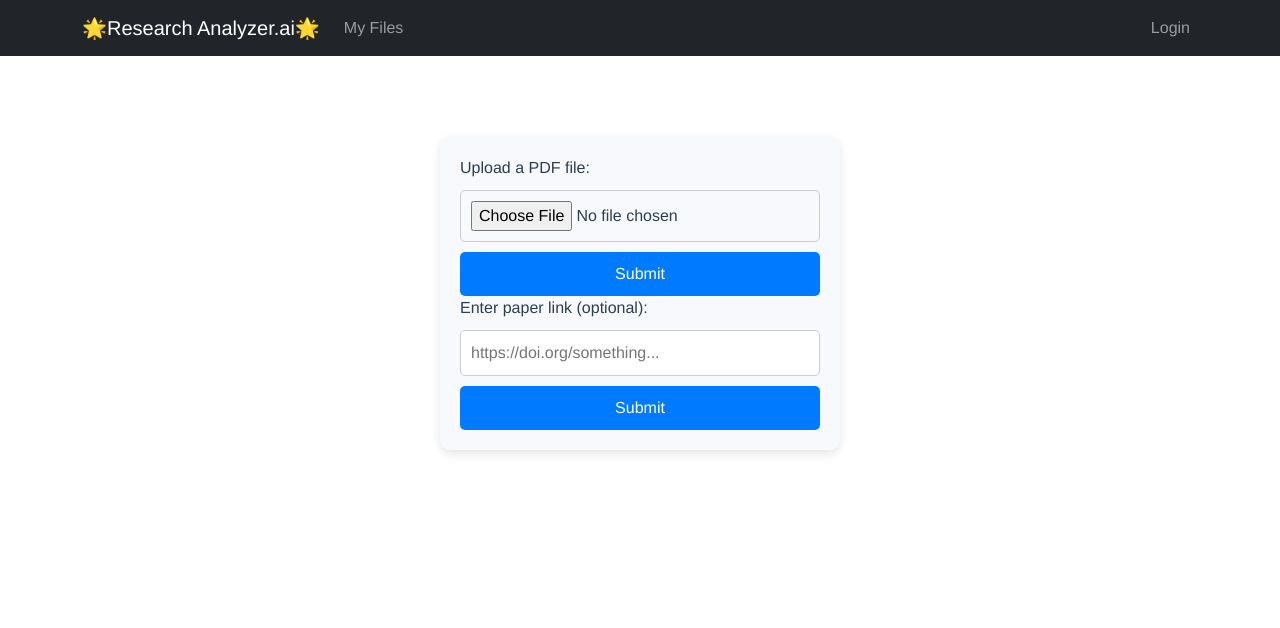
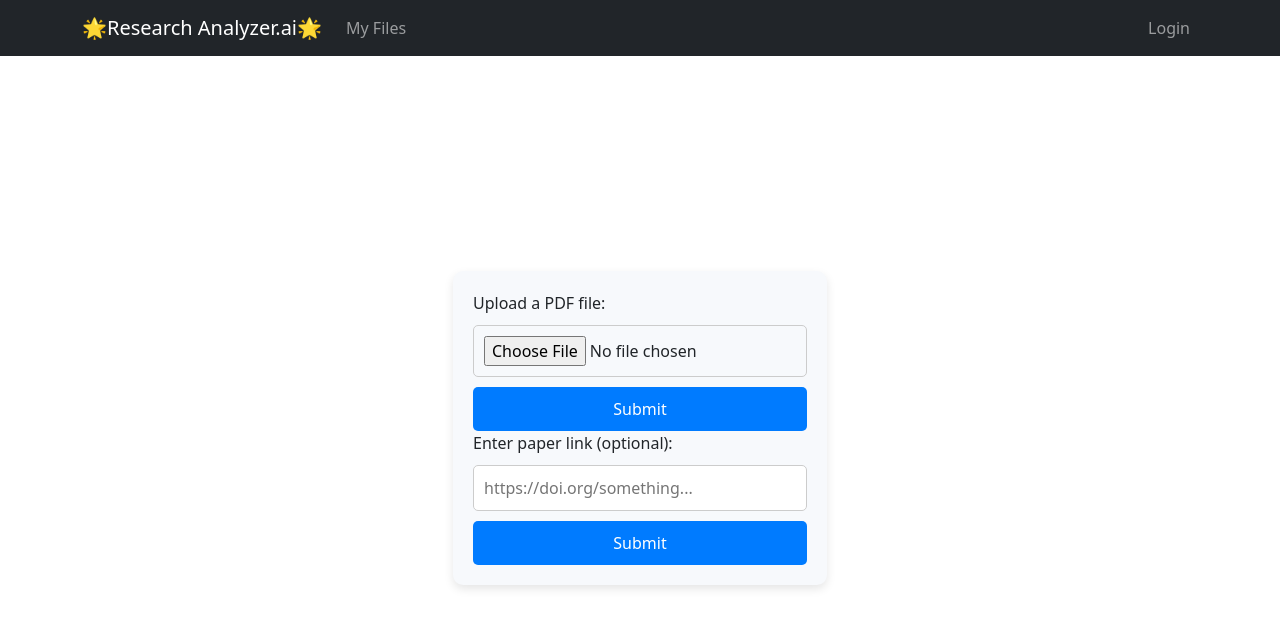
Before and after one commit to shotowon/ResearchAnalyzer.ai, a Vue app in the folder frontend/: page / in a window 1280 px wide. Shown: the top 628 px of the page. Built offline with nearby package versions, Linux system fonts and the light colour scheme; what vue3-cookies would draw is missing.

Commit message:
base styles and set router

```diff
--- a/frontend/src/App.vue
+++ b/frontend/src/App.vue
@@ -1,33 +1,36 @@
-
-
 <template>
-  <div id="app">
-    <NavBar />
-    <div class="main container">
-      <router-view/>
-    </div>
-  </div>
+  <NavBar />
+  <router-view />
 </template>
-
 
 <script>
 import NavBar from './components/NavBar.vue'
+
 export default {
+  name: 'App',
   components: {
     NavBar
   }
 }
 </script>
 
-
 <style>
-#app {
-  font-family: Avenir, Helvetica, Arial, sans-serif;
+body {
+  margin: 0;
+  font-family: -apple-system, BlinkMacSystemFont, 'Segoe UI', Roboto, 'Helvetica Neue', Arial, sans-serif;
   -webkit-font-smoothing: antialiased;
   -moz-osx-font-smoothing: grayscale;
-  color: #2c3e50;
+  background-color: #1a1a1a;
+  color: #ffffff;
 }
-.main {
-  padding-top: 5em;
+
+#app {
+  min-height: 100vh;
+  display: flex;
+  flex-direction: column;
+}
+
+* {
+  box-sizing: border-box;
 }
 </style>
```
